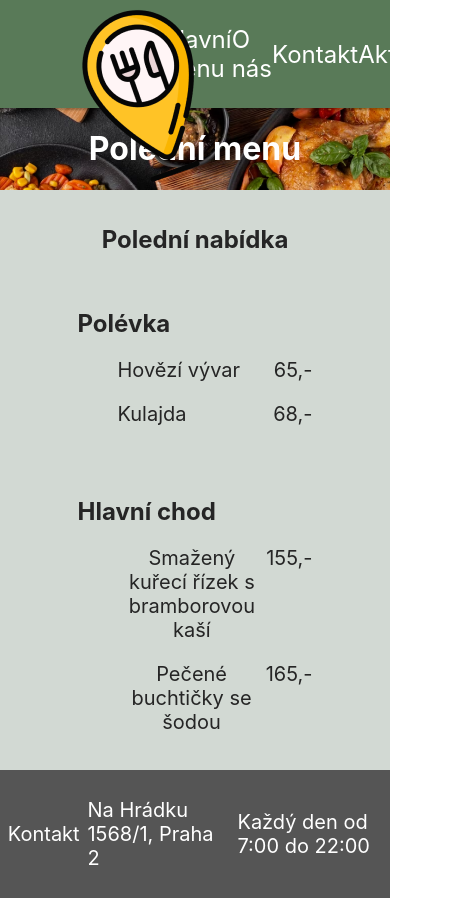
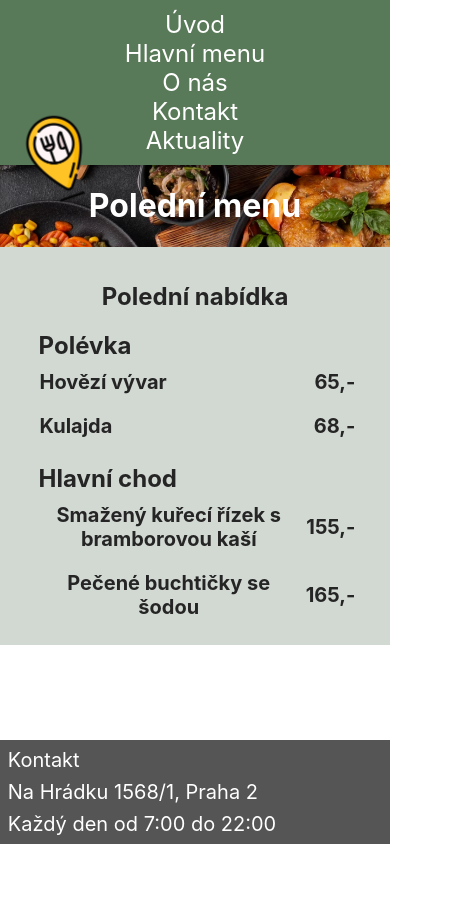
Before and after one commit to davidsebesta1/ZaverCoding, a plain HTML site: page foodMenu.html in a window 390 px wide. Shown: the whole page, 457 px wide, since content can reach past the window. After the commit the page ends 844 px from the top, so only its background shows below. Drawn offline with Linux system fonts and the light colour scheme.

Commit message:
Responsilble design done

```diff
--- a/foodMenu.html
+++ b/foodMenu.html
@@ -6,6 +6,8 @@
     <meta name="viewport" content="width=device-width, initial-scale=1.0">
     <link rel="stylesheet" href="https://cdnjs.cloudflare.com/ajax/libs/font-awesome/4.7.0/css/font-awesome.min.css">
     <link rel="stylesheet" href="style.css">
+
+    <link rel="stylesheet" href="query.css">
     <title>Restaurace u Lorem Impsum</title>
 </head>
 
@@ -46,7 +48,7 @@
                     <h2>Hlavní chod</h2>
                     <ul>
                         <li>
-                            <p>Smažený kuřecí řízek s bramborovou kaší</p>
+                            <p class="snicl">Smažený kuřecí řízek s bramborovou kaší</p>
                             <p>155,-</p>
                         </li>
                         <li>
--- a/query.css
+++ b/query.css
@@ -1,5 +1,78 @@
-@media screen and (max-width: 2000px) {
+@media screen and (max-width: 910px) {
     header{
-        border: 1px solid red;
+        padding-bottom: 0;
+        position: relative;
+        padding: 0;
     }
+
+    nav{
+        flex-direction: column;
+        margin: 10px 0;
+    }
+    .iconImage{
+        transform: scale(0.5);
+        margin-top: 60px;
+        bottom: 0;
+        left: -50px;
+    }
+    .wholePgeBackgroundImage{
+        background-position: center;
+        background-repeat: no-repeat;
+
+    }
+    .restaurace-heading{
+        display: none;
+    }
+    main div p{
+        text-align: center;
+        font-size: 30px;
+        font-weight: bold;
+        width: 90%;
+        margin: 10px auto;
+    }
+    footer{
+        height: auto!important;
+    }
+    footer div{
+        display: flex;
+        flex-direction: column;
+        align-items: flex-start;
+    }
+    footer div p{
+        margin: 0;
+    }
+
+    .centeredContentDiv div h2{
+        width: 80%;
+        margin: 0 auto;
+    }
+
+    ul{
+        width: 90vw;
+    }
+    ul li{
+        width: 90%;
+    }
+    ul li p{
+        font-size: 20px;
+        display: flex;
+        align-items: center;
+        justify-content: start;
+        text-align: left;
+    }
+
+    .snicl{
+        display: flex;
+        justify-content: flex-start;
+
+    }
+    ul li p:nth-child(even){
+        justify-content: end;
+        width: 20%;
+    }
+
+    .history-paragraph{
+        font-size: 18px;
+    }
+
 }
--- a/style.css
+++ b/style.css
@@ -5,10 +5,8 @@
 body {
     margin: 0px;
     padding: 0px;
-
     display: flex;
     flex-direction: column;
-
     height: 100vh;
     max-height: 100vh;
 }
@@ -19,16 +17,14 @@ header {
     height: auto;
     padding-top: 25px;
     padding-bottom: 25px;
-
     display: flex;
     align-items: center;
     justify-content: center;
-
     font-size: 24px;
 }
 
 main{
-    height: 100%;
+    height: auto;
     display: flex;
     flex-direction: column;
 }
@@ -42,7 +38,9 @@ main div p{
     margin-top: 0px;
     font-size: 20px;
 }
-
+.welcome-page{
+    height: 90vh;
+}
 .backgroundImage {
     width: 100%;
 
@@ -83,7 +81,6 @@ main div p{
 nav {
     width: 50%;
     margin-left: 2vw;
-
     display: flex;
     justify-content: space-evenly;
     align-items: center;
@@ -97,7 +94,6 @@ a:link {
     text-decoration: none;
 }
 
-
 .lunchMenuButton{
     padding: 5px 35px 5px 35px;
     background-color: #3D6636;
@@ -107,7 +103,7 @@ a:link {
 footer {
     background-color: #555555;
     width: 100%;
-
+    display: block;
     margin-top: auto;
 
     color: #FFFFFF;
```
Also changed, not shown: aboutUs.html (+4 -3 lines), index.html (+7 -5 lines).
